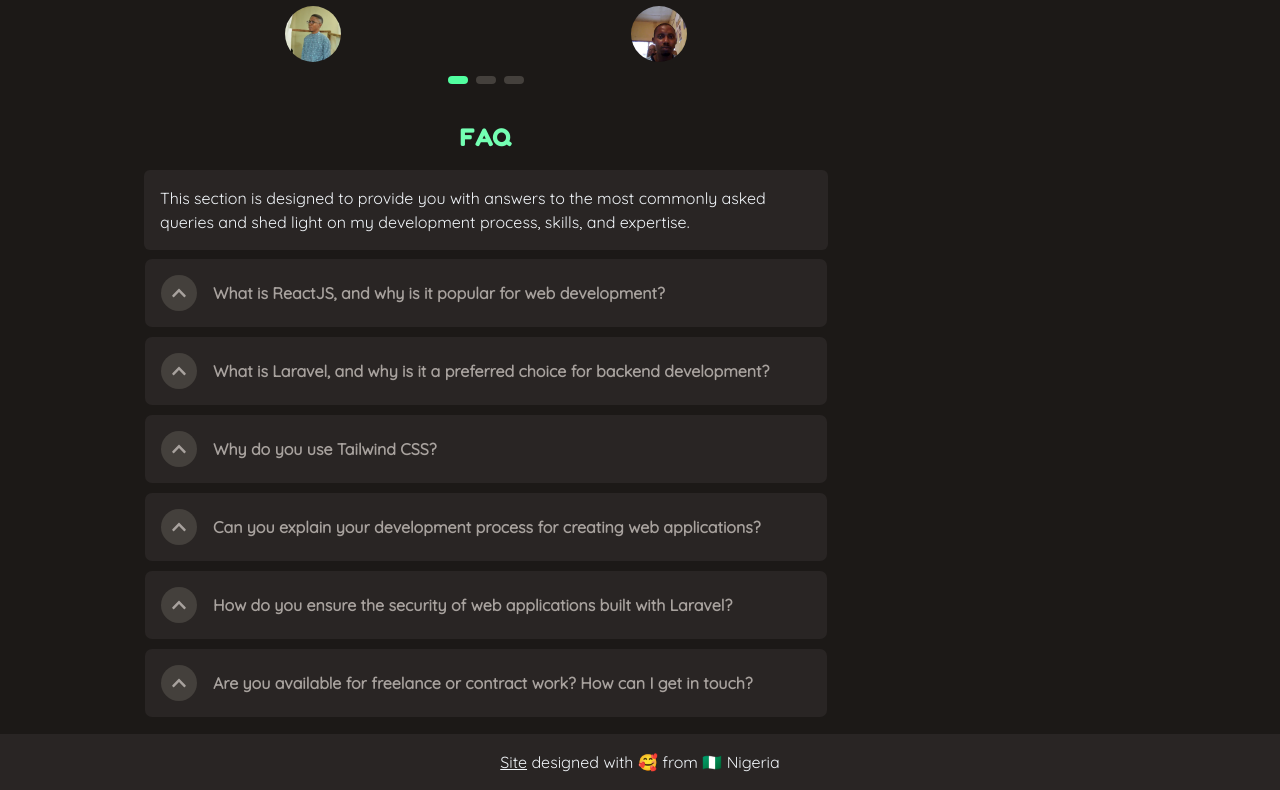
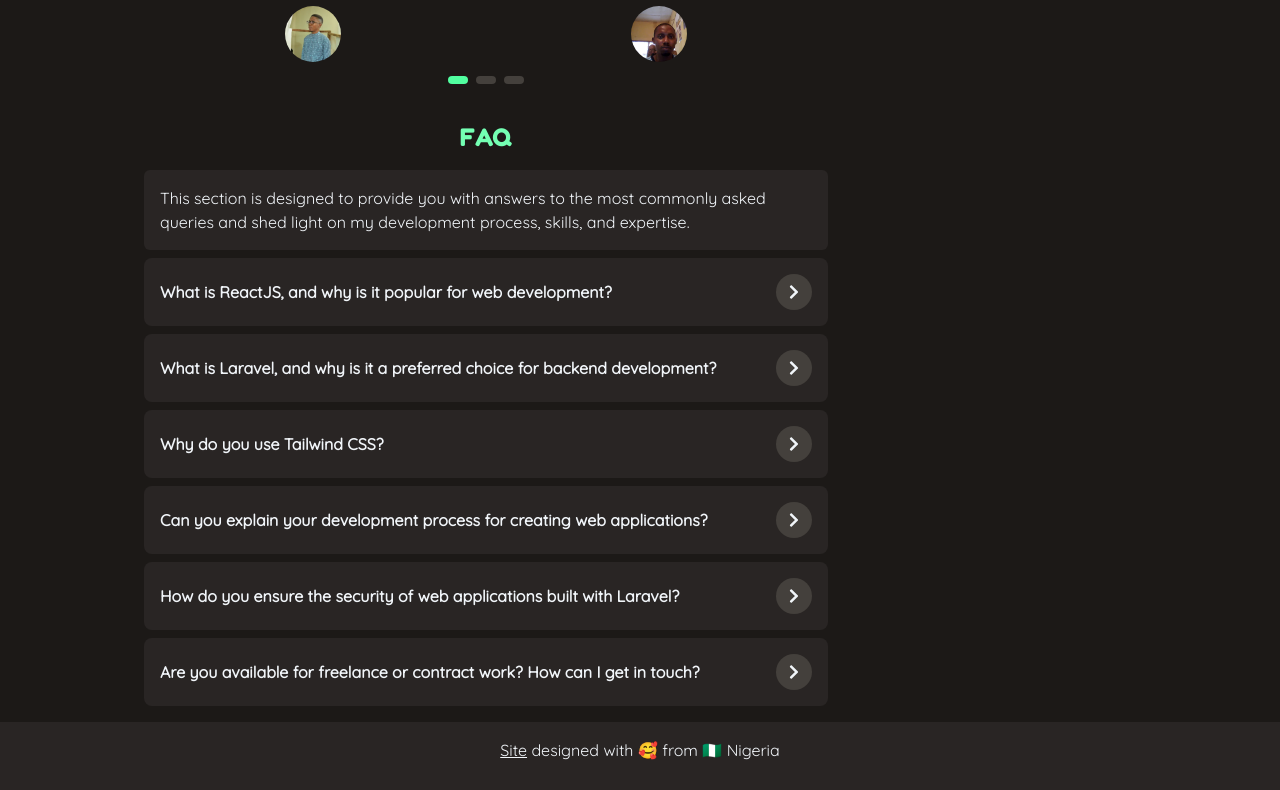
Before and after one commit to sadiqsalau/sadiqsalau.github.io, a React (Vite) app: page / in a window 1280 px wide. Shown: the part 2684-3474 px from the top of the page. Built offline with nearby package versions, Linux system fonts and the light colour scheme.

Commit message:
Simplified faq styling, removed shadow and border

```diff
--- a/src/sections/faq/faq.jsx
+++ b/src/sections/faq/faq.jsx
@@ -1,6 +1,6 @@
 import clsx from "clsx";
 import { Disclosure, Transition } from "@headlessui/react";
-import { FaChevronUp } from "react-icons/fa";
+import { FaChevronRight } from "react-icons/fa";
 
 import { SectionHeading } from "@/components/section-heading/section-heading";
 
@@ -22,23 +22,22 @@ export const FAQ = () => (
             <div
               className={clsx(
                 "rounded-lg",
-                "overflow-x-hidden",
-                "border",
-                "shadow-[5px_5px_0px_-2px]",
-                open ? ["border-green-500",  "shadow-green-700"] : ["border-transparent", "shadow-transparent"],
+                "overflow-x-hidden"
               )}
             >
+              {/* Question */}
               <Disclosure.Button
                 className={clsx(
                   "p-4 bg-stone-800",
-                  "flex w-full gap-4 items-center",
+                  "flex w-full gap-4 items-center justify-between",
                   "font-bold",
                   "text-left",
                   open
                     ? "text-green-500"
-                    : ["text-stone-400", "hover:text-stone-300"],
+                    : "hover:text-green-500",
                 )}
               >
+                {question}
                 <span className={clsx(
                     "bg-stone-700",
                     "w-9 h-9",
@@ -46,11 +45,11 @@ export const FAQ = () => (
                     "rounded-full",
                     "shrink-0"
                   )}>
-                  <FaChevronUp className={clsx(open ? "rotate-180" : "")} />{" "}
+                  <FaChevronRight className={clsx(open ? "rotate-90" : "")} />
                 </span>
-                {question}
               </Disclosure.Button>
 
+              {/* Answer */}
               <Transition
                 enter="transition duration-100 ease-out"
                 enterFrom="transform scale-95 opacity-0"
@@ -59,7 +58,7 @@ export const FAQ = () => (
                 leaveFrom="transform scale-100 opacity-100"
                 leaveTo="transform scale-95 opacity-0"
               >
-                <Disclosure.Panel className="p-4 whitespace-pre-line bg-stone-700">{answer}</Disclosure.Panel>
+                <Disclosure.Panel className="p-4 pt-0 whitespace-pre-line bg-stone-800">{answer}</Disclosure.Panel>
               </Transition>
             </div>
           )}
```
